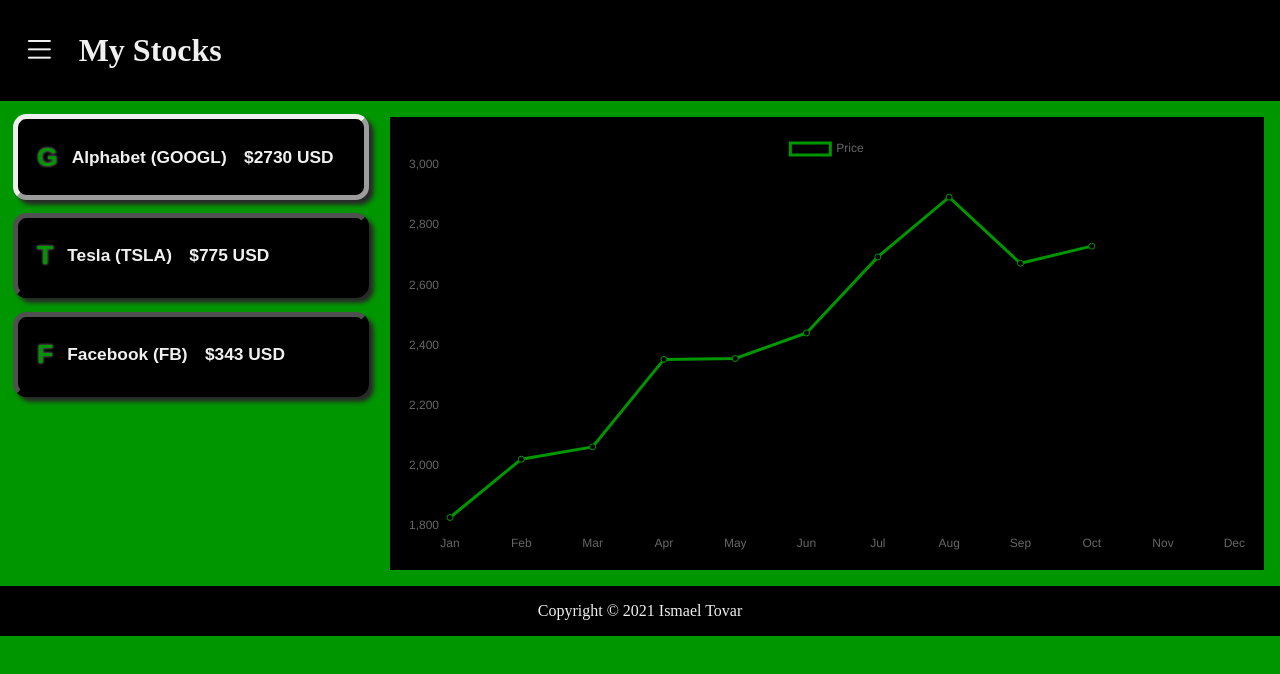
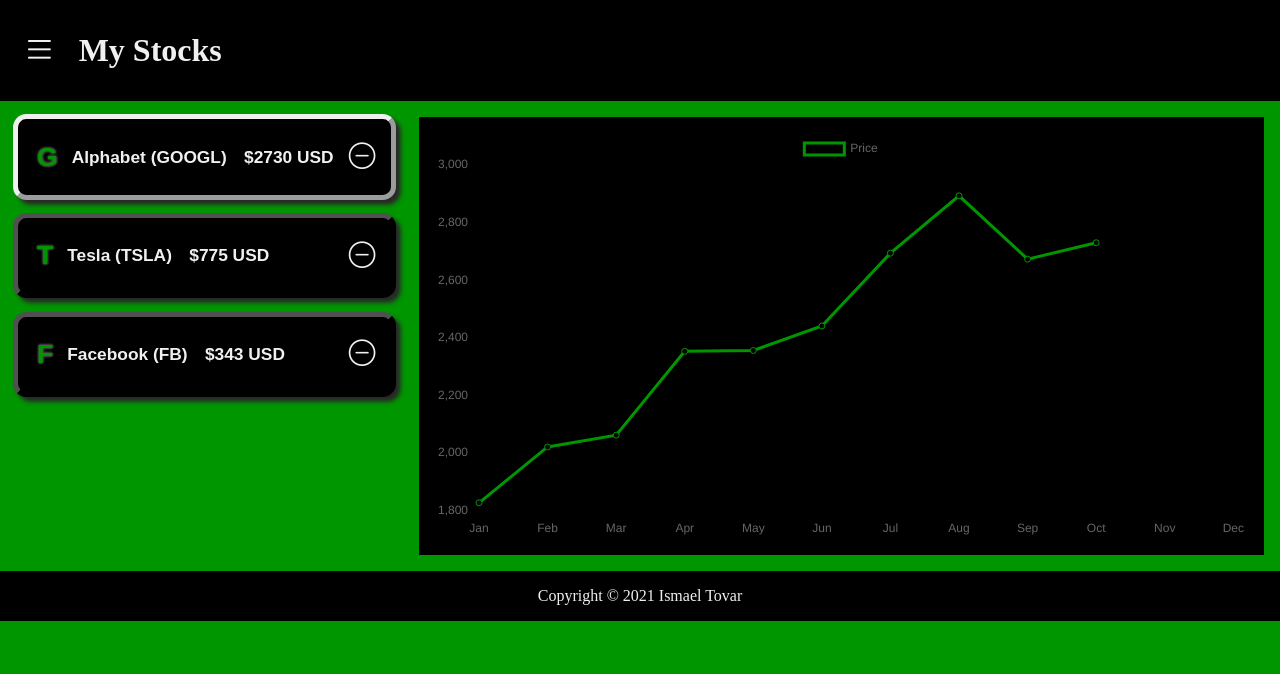
Before and after one commit to ismaeltovar/track-my-stock, a React (Create React App) app: page / in a window 1280 px wide. Shown: the top 674 px of the page. Built offline with nearby package versions, Linux system fonts and the light colour scheme.

Commit message:
Added remove button to UsrStockListItem

```diff
--- a/src/components/UsrStockListItem/UsrStockListItem.css
+++ b/src/components/UsrStockListItem/UsrStockListItem.css
@@ -40,3 +40,22 @@
   padding: .8em .5em;
   font-weight: bold;
 }
+
+.usr-stock-remove-btn {
+  background: none;
+  color: var(--white);
+  font-size: 2em;
+  border: none;
+  margin-left: auto;
+  margin-right: .1em;
+  height: 1em;
+  display: flex;
+  align-items: center;
+  justify-content: center;
+  align-items: center;
+}
+
+.usr-stock-remove-btn:hover {
+  color: var(--red);
+  cursor: pointer;
+}
--- a/src/components/UsrStockListItem/UsrStockListItem.js
+++ b/src/components/UsrStockListItem/UsrStockListItem.js
@@ -13,6 +13,7 @@
       <p className="usr-stock-logo">{props.logo}</p> {/* Custom company logos to stock items for better UI */}
       <p className="usr-stock-name-symbol">{props.name} ({props.symbol})</p>
       <p className="usr-stock-price">${props.prices.Oct} USD</p>
+      <button className="usr-stock-remove-btn" onClick={props.onRemoveClick}><i class="bi bi-dash-circle"></i></button>
     </button>
   );
 }
```
